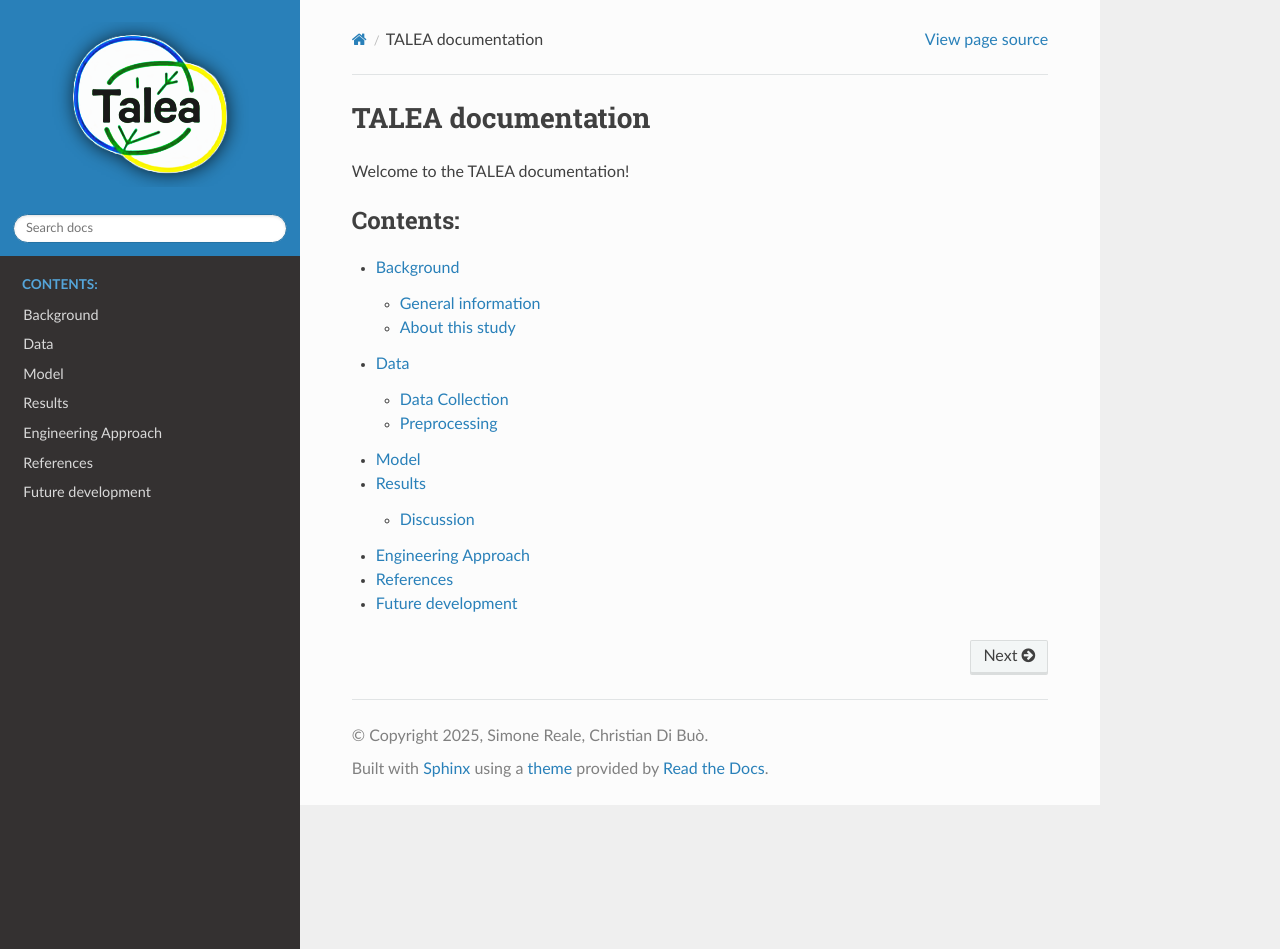
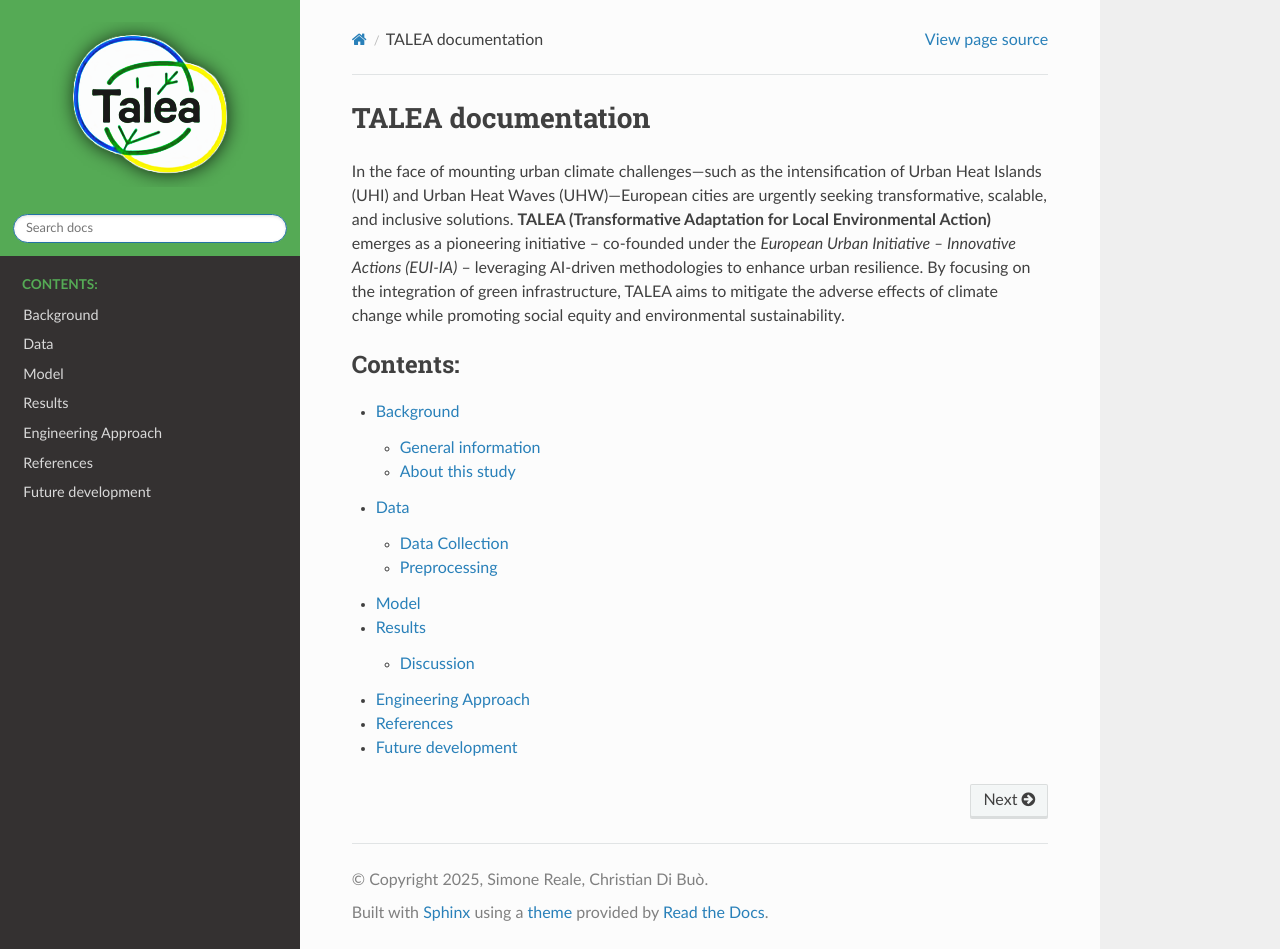
Before and after one commit to VBacchelli/TALEA_Green_Cells, a Sphinx documentation site: the page built from doc/source/index.rst, in a window 1280 px wide and 949 px high. Built offline with Sphinx 7.4.7 and the Read the Docs theme 3.1.0, drawn with Linux system fonts in a browser that asks for light colours; formulas are drawn with MathJax 3.

Commit message:
updated documentation css style

```diff
--- /dev/null
+++ b/doc/source/_static/custom.css
@@ -0,0 +1,10 @@
+/* Change top-left logo background in sphinx_rtd_theme */
+.wy-side-nav-search {
+    background-color: #55AA55 !important;
+}
+
+/* Sidebar section titles */
+.wy-menu-vertical .caption {
+    color: #55AA55 !important;
+    font-weight: bold;
+}
--- a/doc/source/conf.py
+++ b/doc/source/conf.py
@@ -30,6 +30,7 @@ exclude_patterns = []
 html_theme = 'sphinx_rtd_theme'
 html_static_path = ['_static']
 html_logo = '_static/logo_talea_nitido.png'
+html_css_files = ['custom.css']
 html_theme_options = {
     'logo_only': True,
     'prev_next_buttons_location': 'bottom',
--- a/doc/source/index.rst
+++ b/doc/source/index.rst
@@ -6,7 +6,12 @@
 TALEA documentation
 ===================
 
-Welcome to the TALEA documentation!
+In the face of mounting urban climate challenges—such as the intensification of Urban Heat Islands (UHI)
+and Urban Heat Waves (UHW)—European cities are urgently seeking transformative, scalable, and inclusive solutions.
+**TALEA (Transformative Adaptation for Local Environmental Action)** emerges as a pioneering initiative -- co-founded under the
+*European Urban Initiative – Innovative Actions (EUI-IA)* -- leveraging AI-driven methodologies to enhance urban resilience.
+By focusing on the integration of green infrastructure, TALEA aims to mitigate the adverse effects of climate change while promoting
+social equity and environmental sustainability.
 
 .. toctree::
    :maxdepth: 2
```
Also changed, not shown: doc/source/_static/logo_talea.png (deleted), 1 other file.
